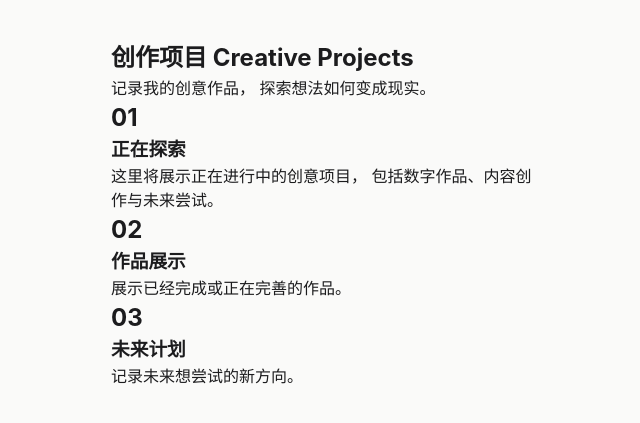
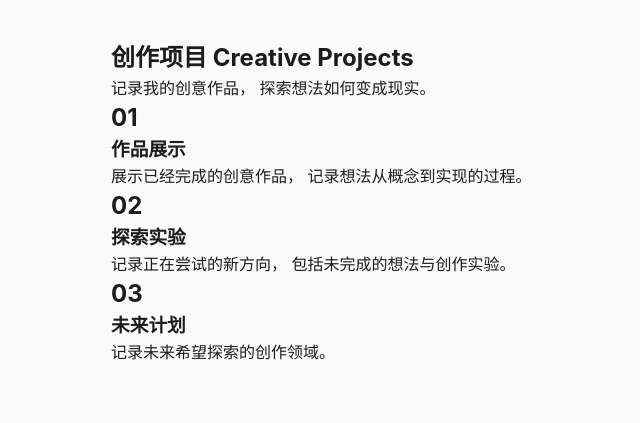
Before and after one commit to Jerry-Future666/Jerryhome, a Jekyll site: the page built from projects/index.md, in a window 1280 px wide. Shown: the top 423 px of the page, without its empty margins (313-953 px from the left). Built offline with Jekyll 4.4.1, drawn with Linux system fonts in a browser that asks for light colours.

Commit message:
Update projects page structure

```diff
--- a/projects/index.md
+++ b/projects/index.md
@@ -21,11 +21,11 @@ title: 创作项目 Creative Projects
 
         <h2>01</h2>
 
-        <h3>正在探索</h3>
+        <h3>作品展示</h3>
 
         <p>
-            这里将展示正在进行中的创意项目，
-            包括数字作品、内容创作与未来尝试。
+            展示已经完成的创意作品，
+            记录想法从概念到实现的过程。
         </p>
 
     </section>
@@ -35,10 +35,11 @@ title: 创作项目 Creative Projects
 
         <h2>02</h2>
 
-        <h3>作品展示</h3>
+        <h3>探索实验</h3>
 
         <p>
-            展示已经完成或正在完善的作品。
+            记录正在尝试的新方向，
+            包括未完成的想法与创作实验。
         </p>
 
     </section>
@@ -51,7 +52,7 @@ title: 创作项目 Creative Projects
         <h3>未来计划</h3>
 
         <p>
-            记录未来想尝试的新方向。
+            记录未来希望探索的创作领域。
         </p>
 
     </section>
```
